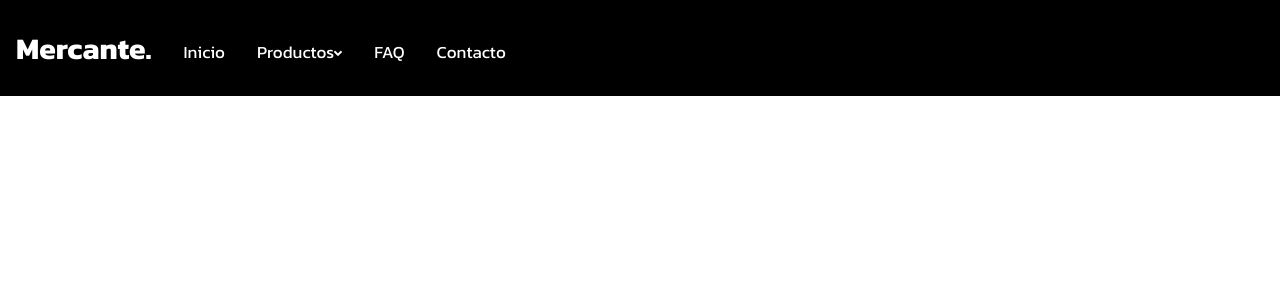
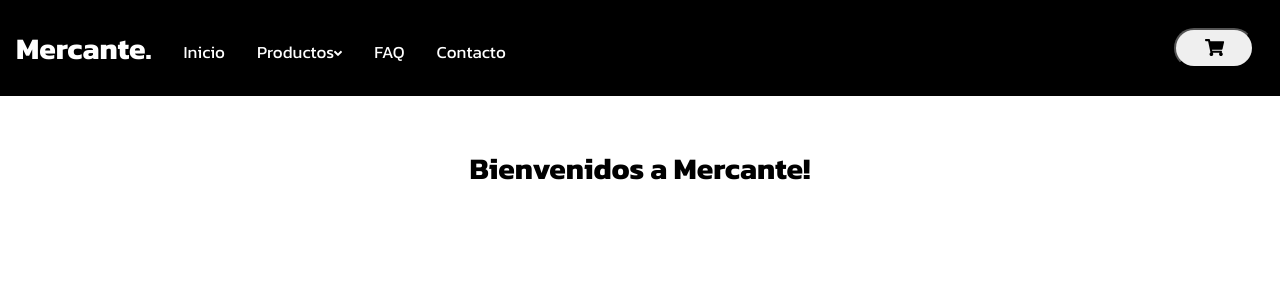
Before and after one commit to facundogsilva/MercanteSilva, a React (Create React App) app: page / in a window 1280 px wide. Shown: the top 300 px of the page. Built offline with nearby package versions, Linux system fonts and the light colour scheme.

Commit message:
Avance hasta el ejercicio entregable 3

```diff
--- a/src/App.js
+++ b/src/App.js
@@ -1,14 +1,15 @@
-import logo from './logo.svg';
+
 import './App.css';
 import NavBar from './components/NavBar';
-
+import ItemListContainer from './components/ItemListContainer';
 
 function App() {
   return (
+    <div>
    <NavBar/>
-
-
-    );
+   <ItemListContainer />
+   </div>
+  );
 }
 
 export default App;
--- /dev/null
+++ b/src/components/CartWidget.js
@@ -0,0 +1,18 @@
+import React from 'react';
+import './CartWidgetStyles.css';
+import { FontAwesomeIcon } from '@fortawesome/react-fontawesome'
+import { faAngleDown, faCoffee, faCog, faShoppingCart } from '@fortawesome/free-solid-svg-icons'
+
+const element = <FontAwesomeIcon icon={faShoppingCart} />
+
+function CartWidget(){
+    return(
+        <button>
+            <FontAwesomeIcon className='cart-button' icon={faShoppingCart} size='xs'/>
+        </button>
+    )
+}
+
+
+
+export default CartWidget;
--- /dev/null
+++ b/src/components/CartWidgetStyles.css
@@ -0,0 +1,13 @@
+.cart-button {
+    font-size: 17px;
+    align-self: center;
+    color: black;
+
+}
+button {
+    height: 40px;
+    width: 80px;
+    border-radius: 20px;
+    float: right;
+
+}
--- /dev/null
+++ b/src/components/ItemListContainer.js
@@ -0,0 +1,10 @@
+import React from 'react';
+import './ItemListContainerStyles.css';
+
+function ItemListContainer() {
+    return (
+        <div className='itemlistcontainer-text'>Bienvenidos a Mercante!</div>
+    )
+}
+
+export default ItemListContainer;
--- /dev/null
+++ b/src/components/ItemListContainerStyles.css
@@ -0,0 +1,7 @@
+.itemlistcontainer-text {
+    text-align: center;
+    padding-top: 50px;
+    font-weight: bold;
+    font-size: 30px;
+    font-family: 'Kanit', sans-serif;
+}
--- a/src/components/NavBar.js
+++ b/src/components/NavBar.js
@@ -1,7 +1,9 @@
 import React from 'react';
 import './NavBarStyles.css';
 import { FontAwesomeIcon } from '@fortawesome/react-fontawesome'
-import { faAngleDown, faCoffee, faCog } from '@fortawesome/free-solid-svg-icons'
+import { faAngleDown } from '@fortawesome/free-solid-svg-icons'
+import CartWidget from './CartWidget';
+
 
 const element = <FontAwesomeIcon icon={faAngleDown} />
 
@@ -15,6 +17,9 @@ function NavBar(){
                         <p className='navbar-button'>Productos<FontAwesomeIcon icon={faAngleDown} size='xs'/></p>
                         <p className='navbar-button'>FAQ</p>
                         <p className='navbar-button'>Contacto</p>
+                        <div className='cartwidgetbutton'>
+                            <CartWidget/>
+                        </div>
                     </div>
             </nav>
         </div>
--- a/src/components/NavBarStyles.css
+++ b/src/components/NavBarStyles.css
@@ -10,6 +10,7 @@
     overflow: hidden;
     display: flex;
     height: 6em;
+    width: 98vw;
 }
 
 .navbar-logo {
@@ -22,7 +23,6 @@
     text-decoration: none;
     font-weight: bold;
     font-family: 'Kanit', sans-serif;
-
 }
 
 .navbar-button {
@@ -35,3 +35,11 @@
     align-self: flex-end;
     font-family: 'Kanit', sans-serif;
 }
+
+/* botton de carrito */
+
+.cartwidgetbutton {
+    float: right;
+   align-self: center;
+   margin-left: auto;
+}
```
